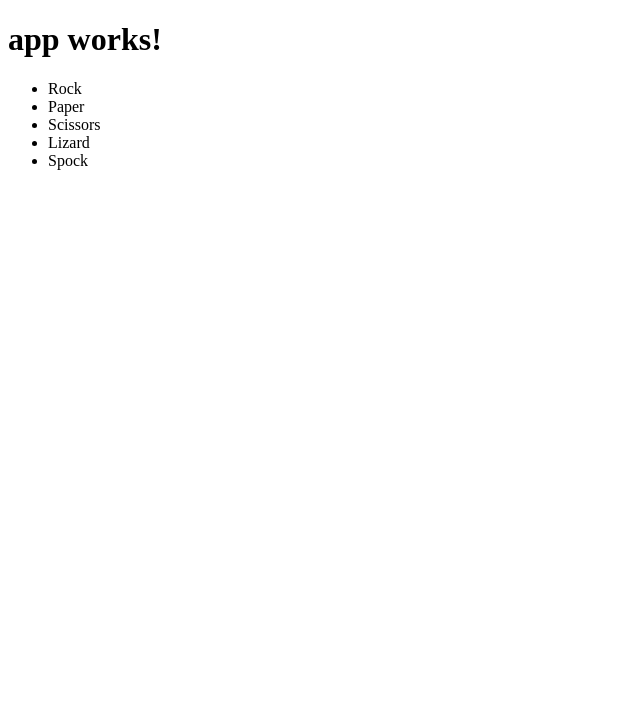
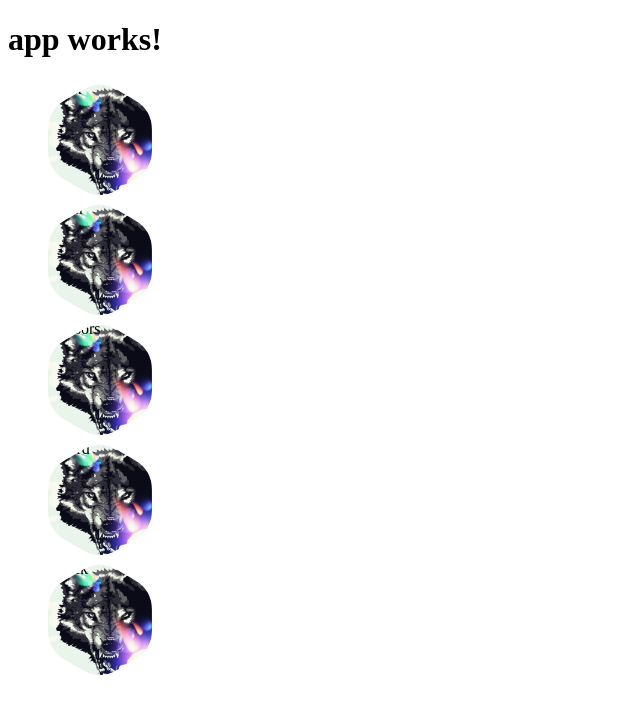
Before and after one commit to SlimMike/ng2-spock, an Angular app: page / in a window 1280 px wide. Shown: the top 714 px of the page, without its empty margins (0-640 px from the left). Built offline with nearby package versions, Linux system fonts and the light colour scheme.

Commit message:
copypaste svg, add tile height as variable

```diff
--- a/src/app/selector/selector.component.html
+++ b/src/app/selector/selector.component.html
@@ -3,3 +3,9 @@
         <a (click)="selectedSign(sign)"><span>{{sign}}</span></a>
     </li>
 </ul>
+
+<svg version="1.1" xmlns="http://www.w3.org/2000/svg" width="104" height="120" viewbox="0 0 103.92304845413263 120" style="filter: drop-shadow(rgba(255, 255, 255, 0.498039) 0px 0px 10px);">
+    <clipPath id="hex" clipPathUnits="userSpaceOnUse">
+        <path fill="#fff" d="M34.64101615137754 9.999999999999998Q51.96152422706631 0 69.28203230275508 10L86.60254037844385 20Q103.92304845413263 30 103.92304845413263 50L103.92304845413263 70Q103.92304845413263 90 86.60254037844385 100L69.28203230275508 110Q51.96152422706631 120 34.64101615137754 110L17.32050807568877 100Q0 90 0 70L0 50Q0 30 17.320508075688775 20Z"></path>
+    </clipPath>
+</svg>
--- a/src/app/selector/selector.component.scss
+++ b/src/app/selector/selector.component.scss
@@ -0,0 +1,13 @@
+$tileHeight: 120;
+
+ul {
+  li {
+    width: $tileHeight+px;
+    height: $tileHeight+px;
+    background: url('/assets/black_and_white_wolf_by_espador-d602yga.png');
+    background-repeat: no-repeat;
+    background-size: cover;
+    background-position: center;
+    clip-path: url(#hex);
+  }
+}
```
Also changed, not shown: src/assets/hex-side-60-corner-20.svg.
